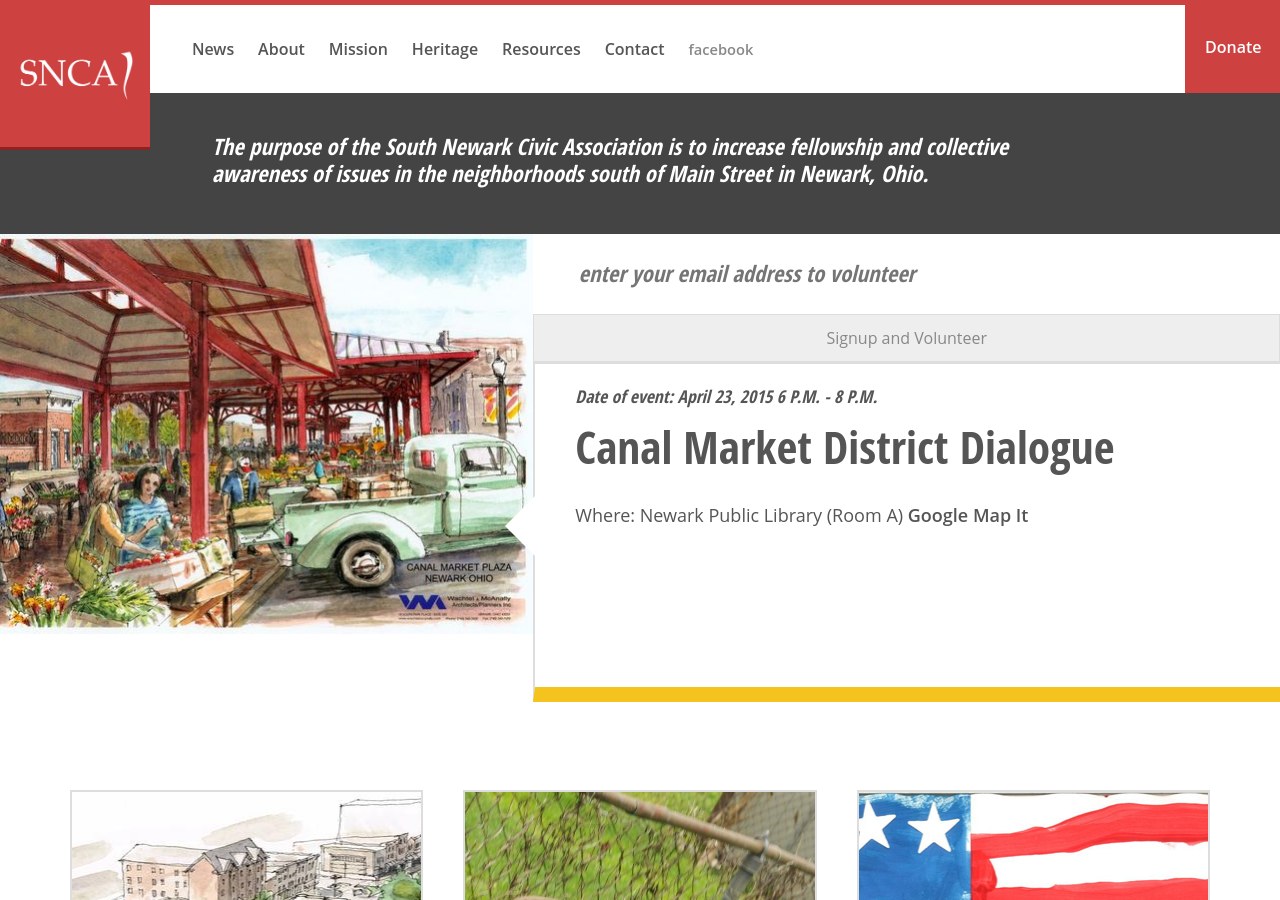
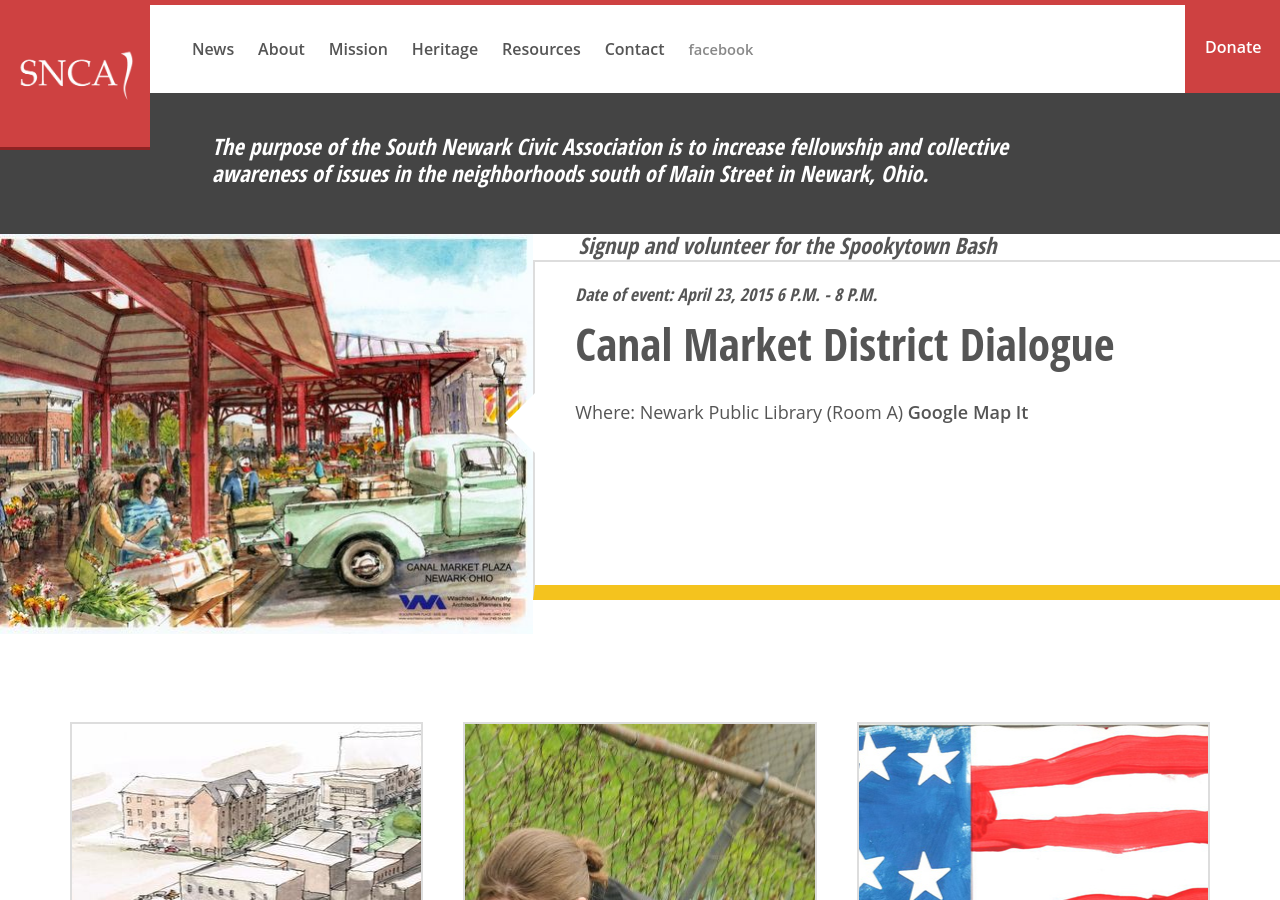
Before and after one commit to jeremyeblake/mysouthnewark, a Jekyll site: the page built from index.html, in a window 1280 px wide and 900 px high. Built offline with Jekyll 4.4.1, drawn with Linux system fonts in a browser that asks for light colours; Markdown is read by kramdown in place of the engine named in the settings.

Commit message:
Update index.html

```diff
--- a/index.html
+++ b/index.html
@@ -6,22 +6,26 @@
 
 <aside class="volunteer-signup">
 	<!-- Begin MailChimp Signup Form -->
-	<div id="mc_embed_signup">
+	<!-- <div id="mc_embed_signup">
 	<form action="http://mysouthnewark.us8.list-manage.com/subscribe/post?u=2583325f2406101abeee288f9&amp;id=9f934161e4" method="post" id="mc-embedded-subscribe-form" name="mc-embedded-subscribe-form" class="validate" target="_blank" novalidate>
 
 	<div class="mc-field-group">
-		<!--<label for="mce-EMAIL">Sign up to volunteer by entering your email address.</label>-->
 		<input type="email" value="" name="EMAIL" class="required email signup_giant" id="mce-EMAIL" placeholder="enter your email address to volunteer">
 	</div>
 		<div id="mce-responses" class="clear">
 			<div class="response" id="mce-error-response" style="display:none"></div>
 			<div class="response" id="mce-success-response" style="display:none"></div>
-		</div>    <!-- real people should not fill this in and expect good things - do not remove this or risk form bot signups-->
+		</div>    <!-- real people should not fill this in and expect good things - do not remove this or risk form bot signups
 	    <div style="position: absolute; left: -5000px;"><input type="text" name="b_2583325f2406101abeee288f9_9f934161e4" tabindex="-1" value=""></div>
 	    <div class="clear"><input type="submit" value="Signup and Volunteer" name="subscribe" id="mc-embedded-subscribe" class="button email-form_submit"></div>
 	</form>
 	</div>
 	<!--End mc_embed_signup-->
+
+	<div class="mc-field-group">
+		<a href="https://docs.google.com/forms/d/1bATG3CeeLXxuwLz2nG_-IJixJIi03MLrCB4hjIbEcUI/viewform" class="signup_giant">Signup and volunteer for the Spookytown Bash</a>
+	</div>
+
 </aside>
 
 {% for post in site.categories.news limit:1 %}
```
